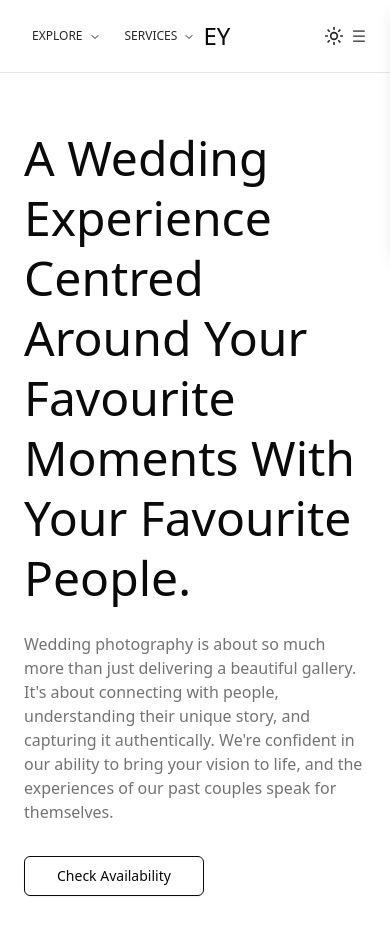
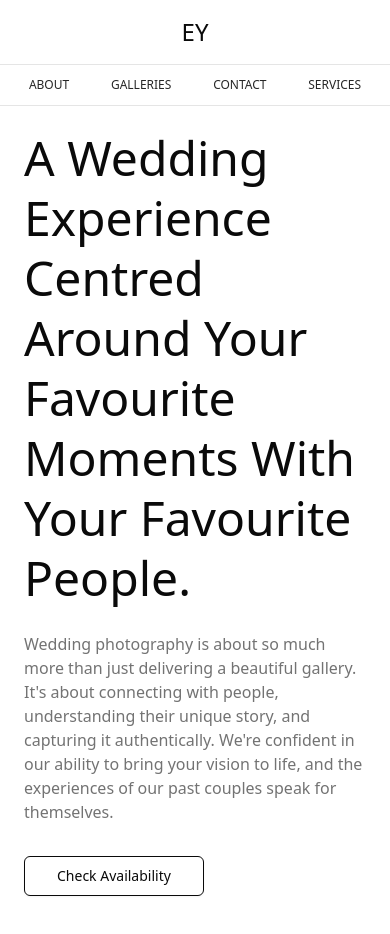
Before and after one commit to anthonyyoussef01/ey-photo, a React (Vite) app: page / in a window 390 px wide. Shown: the top 934 px of the page. Built offline with nearby package versions, Linux system fonts and the light colour scheme.

Commit message:
Navbar Updates:
- Changed the navbar on phones so that it looks better

```diff
--- a/src/components/Navigation.tsx
+++ b/src/components/Navigation.tsx
@@ -18,7 +18,6 @@ const navItems = [
 ];
 
 export function Navigation({ className }: NavigationProps) {
-  const [isOpen, setIsOpen] = useState(false);
   const [scrollTo, setScrollTo] = useState<string | null>(null);
   const navigate = useNavigate();
   const location = useLocation();
@@ -50,10 +49,6 @@ export function Navigation({ className }: NavigationProps) {
     }
   };
 
-  const toggleMenu = () => {
-    setIsOpen(!isOpen);
-  };
-
   return (
       <nav className={cn(
           "fixed top-0 w-full z-50 backdrop-blur-sm border-b",
@@ -61,7 +56,8 @@ export function Navigation({ className }: NavigationProps) {
           "border-neutral-200 dark:border-neutral-800",
           className
       )}>
-      <div className="max-w-screen-2xl mx-auto px-6 py-4 flex items-center justify-between">
+        {/* Desktop Navigation */}
+        <div className="hidden md:flex max-w-screen-2xl mx-auto px-6 py-4 items-center justify-between">
           <div className="flex-1">
             <Dropdown>
               <TriggerWrapper>
@@ -105,7 +101,7 @@ export function Navigation({ className }: NavigationProps) {
           </RouterLink>
 
           <div className="flex-1 flex justify-end items-center gap-6">
-          <div className="hidden md:flex items-center gap-8">
+            <div className="flex items-center gap-8">
               {navItems.slice(2).map((item) => (
                   <button
                       key={item.label}
@@ -128,49 +124,36 @@ export function Navigation({ className }: NavigationProps) {
               <span className="sr-only">Toggle theme</span>
             </Button>
           </div>
-
-        <button
-          className="md:hidden text-neutral-600 hover:text-black transition-colors"
-          onClick={toggleMenu}
-        >
-          ☰
-        </button>
         </div>
 
-      <div className={`fixed top-0 right-0 w-64 bg-white/80 backdrop-blur-sm shadow-lg transform transition-transform duration-300 ${isOpen ? 'translate-x-0' : 'translate-x-full'} md:hidden`}>
-        <div className="flex justify-end p-6">
+        {/* Mobile Navigation */}
+        <div className="md:hidden">
+          <div className="flex justify-center py-4">
+            <RouterLink
+                to="/"
+                className="text-2xl font-light text-foreground"
+                onClick={scrollToTop}
+            >
+              EY
+            </RouterLink>
+          </div>
+          <div className="flex items-center justify-around border-t border-neutral-200 dark:border-neutral-800 bg-white/80 dark:bg-neutral-900/80 backdrop-blur-sm px-2 py-3">
+            {navItems.map((item) => (
                 <button
-            className="text-neutral-600 hover:text-black transition-colors"
-            onClick={toggleMenu}
-          >
-            ☰
-          </button>
-        </div>
-        <ul className="flex flex-col gap-8 p-6">
-          {navItems.map((item) => (
-            <li key={item.label}>
-              {item.path.startsWith('/') ? (
-                <RouterLink
-                  to={item.path}
-                  className="text-neutral-600 hover:text-black transition-colors"
-                  onClick={toggleMenu}
+                    key={item.label}
+                    onClick={() => handleScrollLinkClick(item.path)}
+                    className="text-xs font-medium text-neutral-800 dark:text-neutral-200"
                 >
                   {item.label}
+                </button>
+            ))}
+            <RouterLink
+                to="/services"
+                className="text-xs font-medium text-neutral-800 dark:text-neutral-200"
+            >
+              SERVICES
             </RouterLink>
-              ) : (
-                <span
-                  onClick={() => {
-                    handleScrollLinkClick(item.path);
-                    toggleMenu();
-                  }}
-                  className="text-neutral-600 hover:text-black transition-colors cursor-pointer"
-                >
-                  {item.label}
-                </span>
-              )}
-            </li>
-          ))}
-        </ul>
+          </div>
         </div>
       </nav>
   );
```
Also changed, not shown: 2 other files (tests, documents, lock files or other folders). Lines whose indentation alone changed are shown as unchanged.
